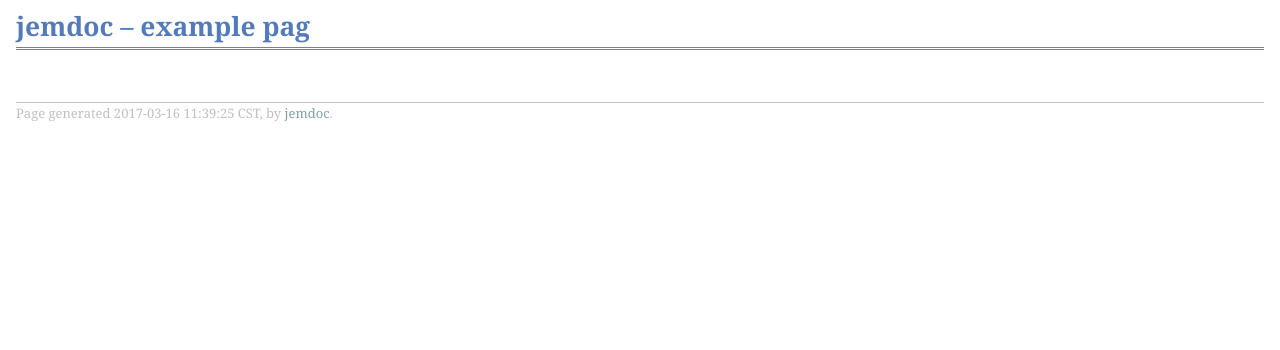
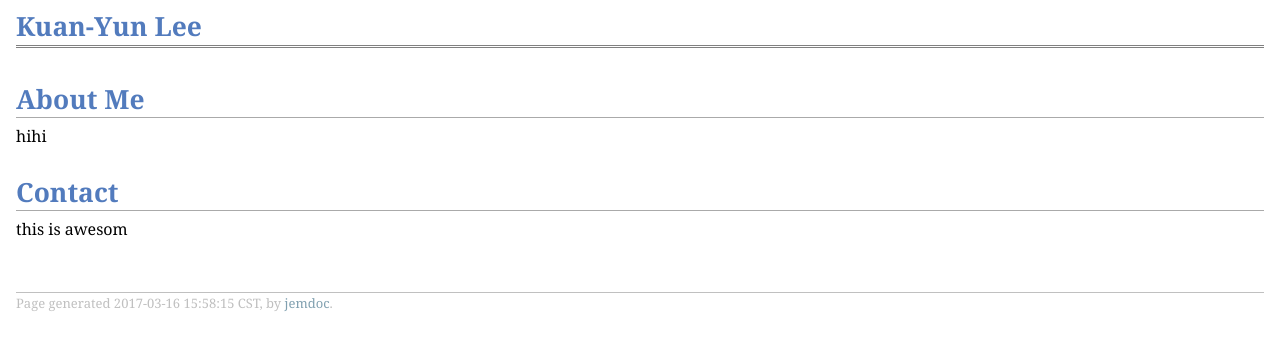
Before and after one commit to timkylee/timkylee.github.io, a plain HTML site: page index.html in a window 1280 px wide. Drawn offline with Linux system fonts and the light colour scheme.

Commit message:
index change

```diff
--- a/index.html
+++ b/index.html
@@ -5,17 +5,20 @@
 <meta name="generator" content="jemdoc, see http://jemdoc.jaboc.net/" />
 <meta http-equiv="Content-Type" content="text/html;charset=utf-8" />
 <link rel="stylesheet" href="jemdoc.css" type="text/css" />
-<title>jemdoc &ndash; example pag</title>
+<title>Kuan-Yun Lee</title>
 </head>
 <body>
 <div id="layout-content">
 <div id="toptitle">
-<h1>jemdoc &ndash; example pag</h1>
-<div id="subtitle"></div>
+<h1>Kuan-Yun Lee</h1>
 </div>
+<h1>About Me</h1>
+<p>hihi</p>
+<h1>Contact</h1>
+<p>this is awesom</p>
 <div id="footer">
 <div id="footer-text">
-Page generated 2017-03-16 11:39:25 CST, by <a href="http://jemdoc.jaboc.net/">jemdoc</a>.
+Page generated 2017-03-16 15:58:15 CST, by <a href="http://jemdoc.jaboc.net/">jemdoc</a>.
 </div>
 </div>
 </div>
```
